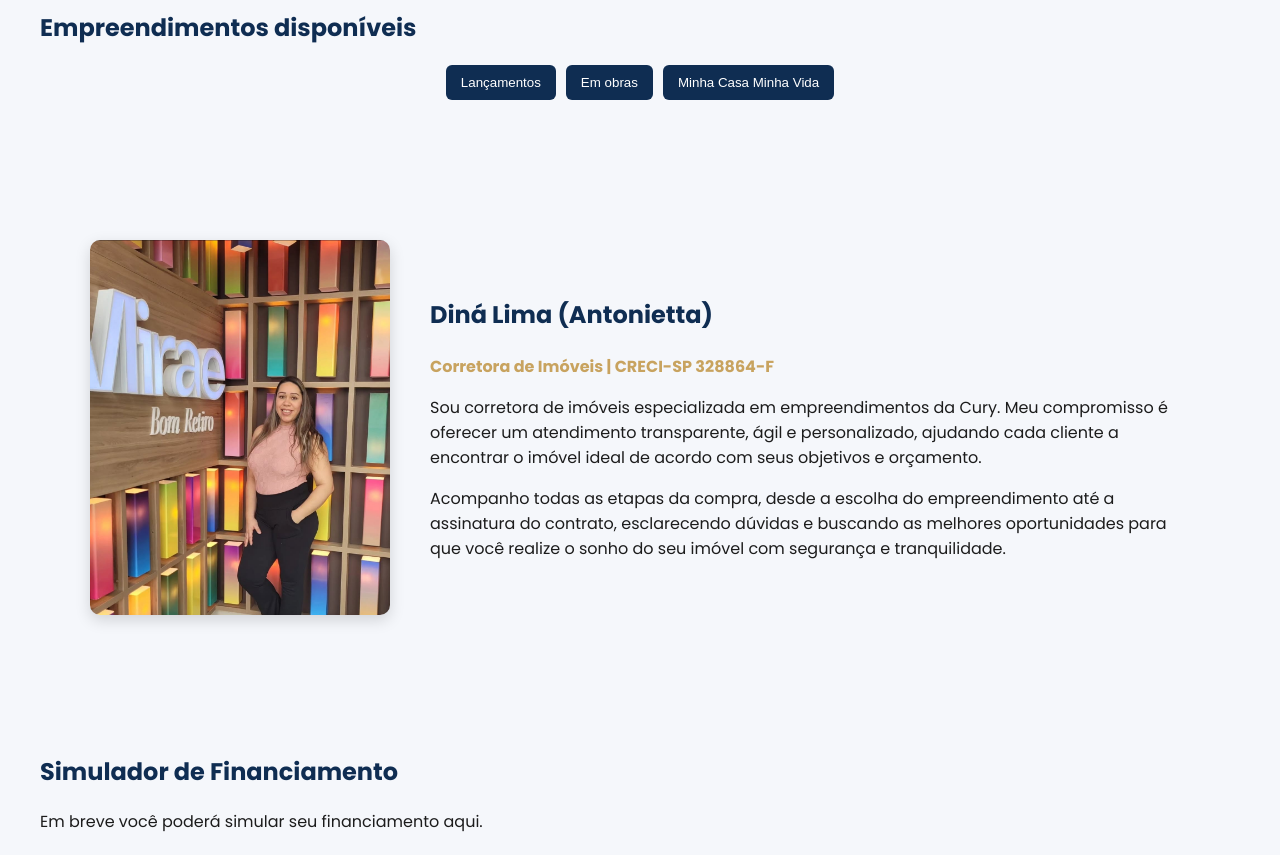
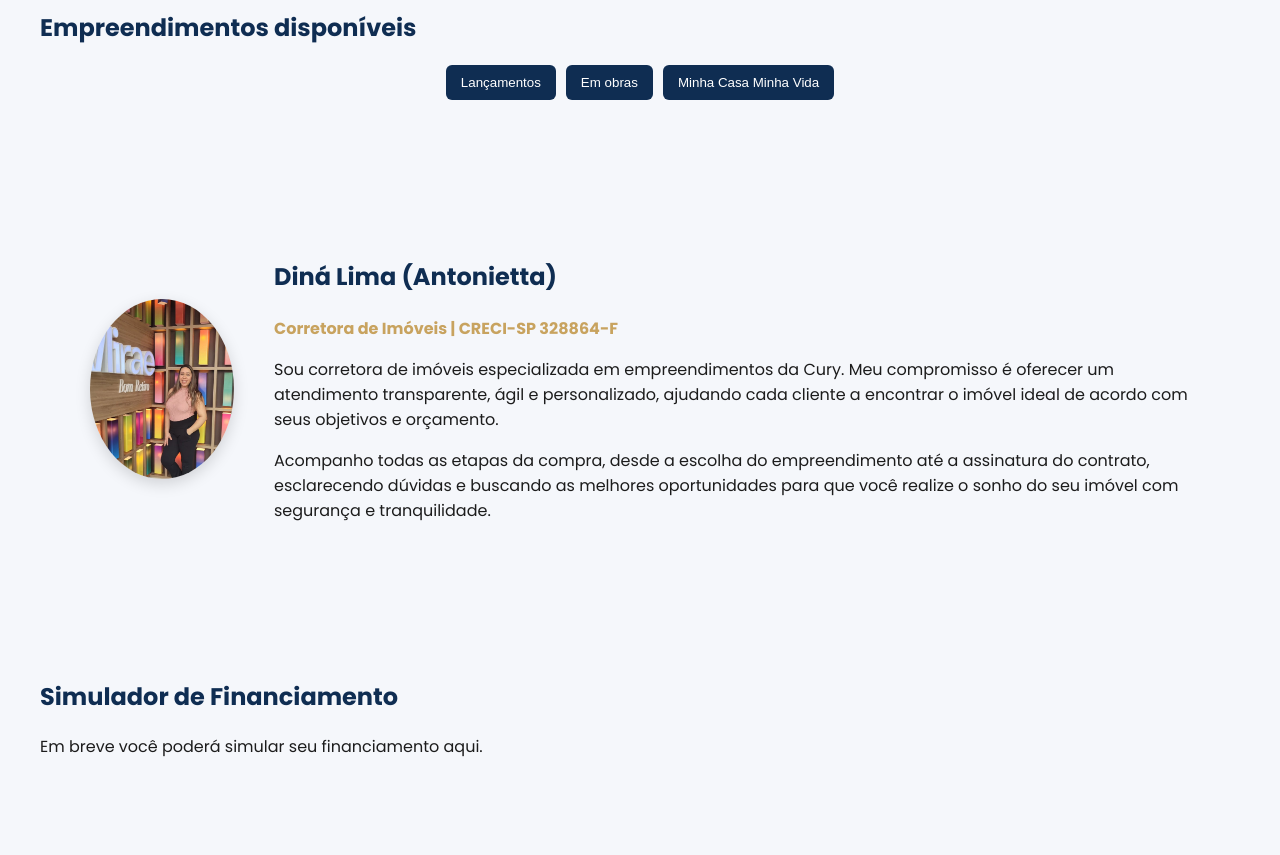
Before and after one commit to dinaflima-ui/dl-imoveis, a Flask app: page / in a window 1280 px wide. Shown: the part 1113-1968 px from the top of the page. Run offline with Flask 3, Linux system fonts and the light colour scheme.

Commit message:
ajuste tamanho foto sobre

```diff
--- a/static/style.css
+++ b/static/style.css
@@ -231,8 +231,10 @@ h2 {
 }
 
 .foto-sobre {
-    width: 300px;
-    border-radius: 10px;
+    width: 180px;
+    height: 180px;
+    object-fit: cover;
+    border-radius: 50%;
     box-shadow: 0 5px 15px rgba(0,0,0,0.15);
 }
 
```
